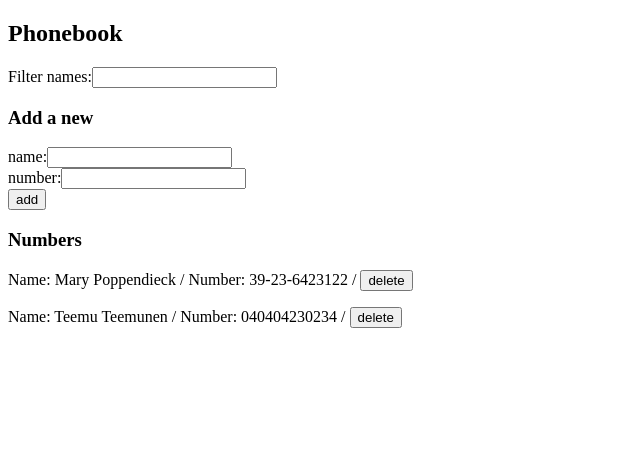
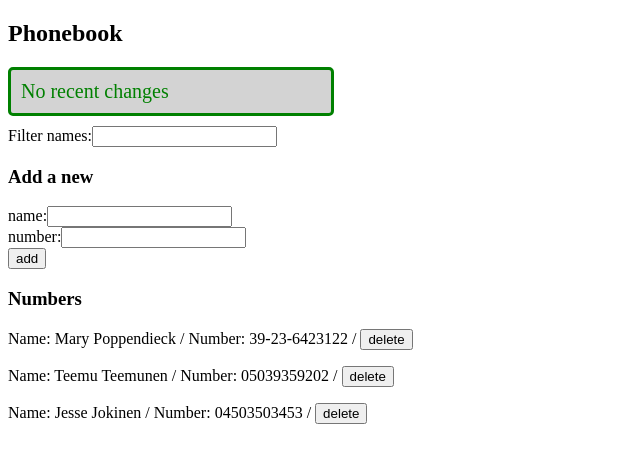
Before and after one commit to Tartsi/fullstack-kurssi, a React (Vite) app in the folder osa2/puhelinluettelo/: page / in a window 1280 px wide. Shown: the top 462 px of the page, without its empty margins (0-640 px from the left). Built offline with nearby package versions, Linux system fonts and the light colour scheme; data requests are answered from the project's data file.

Commit message:
2.16 puhelinluettelo step11

```diff
--- a/osa2/puhelinluettelo/db.json
+++ b/osa2/puhelinluettelo/db.json
@@ -8,7 +8,12 @@
     {
       "id": "994d",
       "name": "Teemu Teemunen",
-      "number": "040404230234"
+      "number": "05039359202"
+    },
+    {
+      "id": "5216",
+      "name": "Jesse Jokinen",
+      "number": "04503503453"
     }
   ]
 }
--- a/osa2/puhelinluettelo/src/App.jsx
+++ b/osa2/puhelinluettelo/src/App.jsx
@@ -3,6 +3,8 @@ import personService from './services/persons'
 import Filter from './components/Filter'
 import PersonForm from './components/PersonForm'
 import Persons from './components/Person'
+import Notification from './components/Notification'
+import './index.css'
 
 const App = () => {
   const [persons, setPersons] = useState([])
@@ -10,6 +12,7 @@ const App = () => {
   const [newNumber, setNewNumber] = useState('')
   const [nameFilter, setNameFilter] = useState('')
   const [showAllPersons, setShowAllPersons] = useState(true)
+  const [notificationMessage, setNotificationMessage] = useState('No recent changes')
 
   useEffect(() => {
     personService
@@ -31,8 +34,17 @@ const App = () => {
         .updatePerson(personToBeChanged.id, { ...personToBeChanged, number: newNumber })
         .then(updatedPerson => {
         setPersons(persons.map(person => person.id === updatedPerson.id ? updatedPerson : person))
+        setNotificationMessage(`Succesfully changed ${newName}'s number!`)
+        })
+        .catch(() => {
+          setNotificationMessage(
+            `Error occurred while trying to update ${newName}'s number`
+          )
         })
       }
+      setTimeout(() => {
+        setNotificationMessage(null)
+      }, 5000);
       setNewName("")
       setNewNumber("")
       return
@@ -47,8 +59,11 @@ const App = () => {
       .addNewPerson(newPersonObject)
       .then(returnedPerson => {
         setPersons(persons.concat(returnedPerson))
+        setNotificationMessage(`Succesfully added ${newPersonObject.name} to the phonebook!`)
       })
-
+    setTimeout(() => {
+      setNotificationMessage(null)
+    }, 5000);
     setNewName("")
     setNewNumber("")
   }
@@ -62,7 +77,11 @@ const App = () => {
       .deletePerson(id)
       .then(() => {
       setPersons(persons.filter(person => person.id !== id))
+      setNotificationMessage(`${personToBeDeleted.name} succesfully removed!`)
       })
+      setTimeout(() => {
+        setNotificationMessage(null)
+      }, 5000);
     }
 
   }
@@ -88,6 +107,7 @@ const App = () => {
   return (
     <div>
       <h2>Phonebook</h2>
+      <Notification message={notificationMessage} />
       <Filter
       value={nameFilter}
       onChange={handleNameFiltering}
--- /dev/null
+++ b/osa2/puhelinluettelo/src/components/Notification.jsx
@@ -0,0 +1,15 @@
+const Notification = ({ message }) => {
+
+    if (message === null) {
+        return null
+    }
+
+    return (
+        <div className="success">
+            {message}
+        </div>
+    )
+
+}
+
+export default Notification
--- /dev/null
+++ b/osa2/puhelinluettelo/src/index.css
@@ -0,0 +1,10 @@
+.success {
+    color: green;
+    background: lightgrey;
+    font-size: 20px;
+    border-style: solid;
+    border-radius: 5px;
+    padding: 10px;
+    margin-bottom: 10px;
+    max-width: 300px;
+}
```
